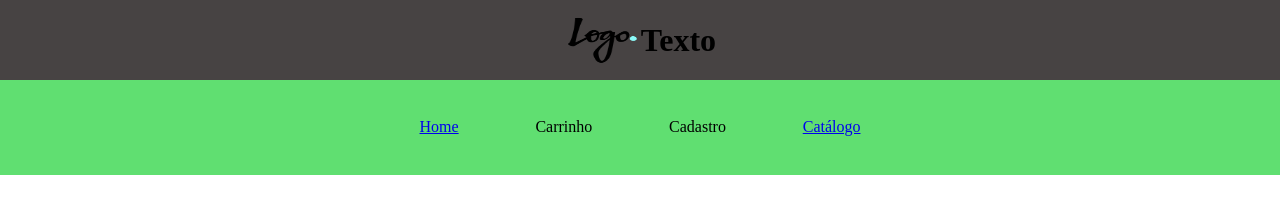
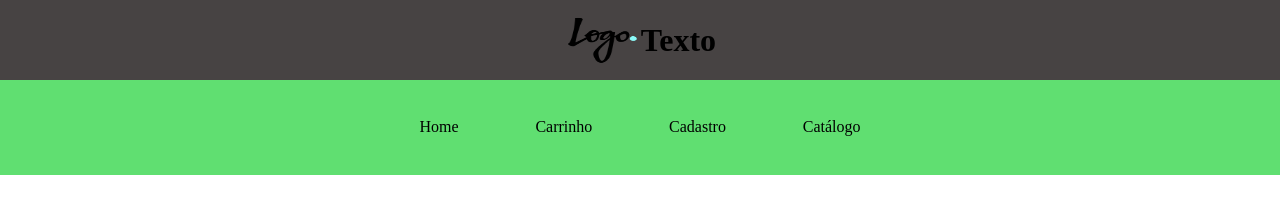
Before and after one commit to kkphoenixgx/ClickDev-Project_Marketplace, a plain HTML site: page index.html in a window 1280 px wide. Shown: the top 208 px of the page. Drawn offline with Linux system fonts and the light colour scheme.

Commit message:
solving the text-decoration issue

```diff
--- a/Stylesheet/Stylesheet.css
+++ b/Stylesheet/Stylesheet.css
@@ -29,6 +29,10 @@ header li{
     padding: 3%;
     display: -webkit-inline-box;
 }
+header a, header li{
+    color: black;
+    text-decoration: none;
+}
 
 section{
     height: 70vh;
```
